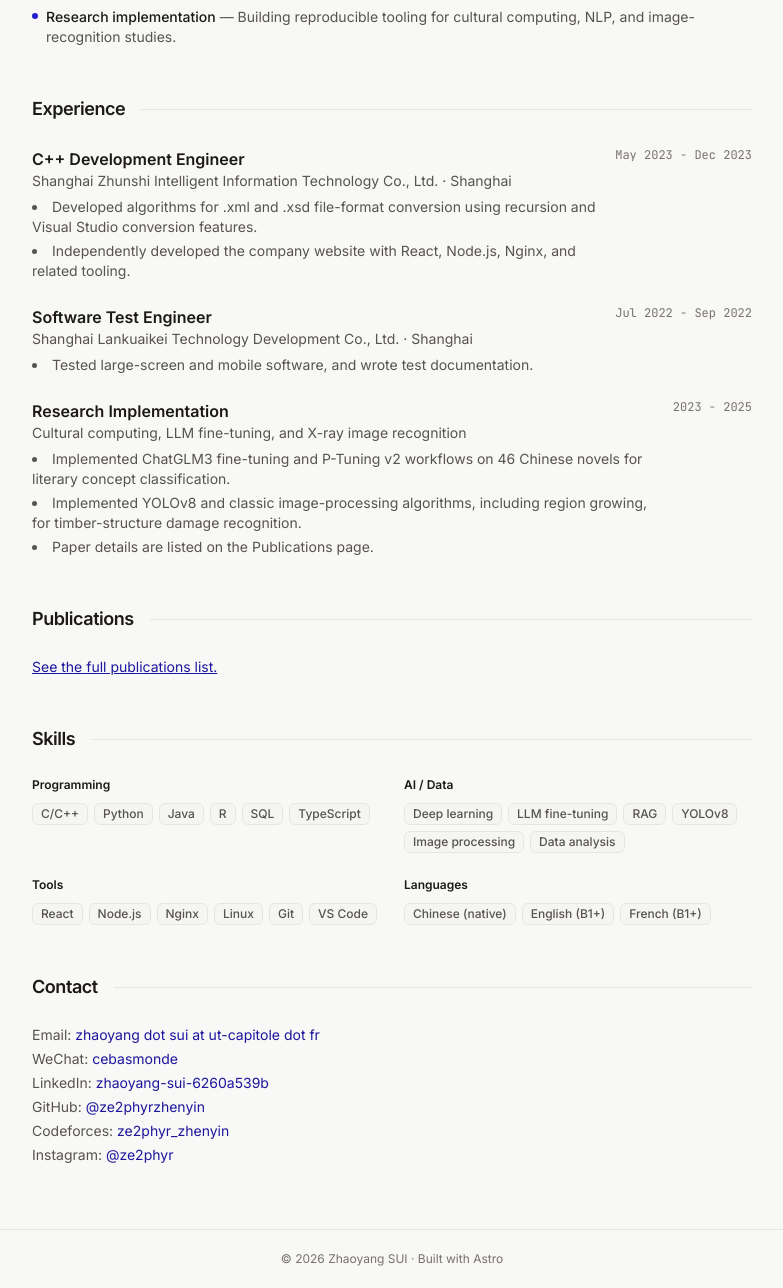
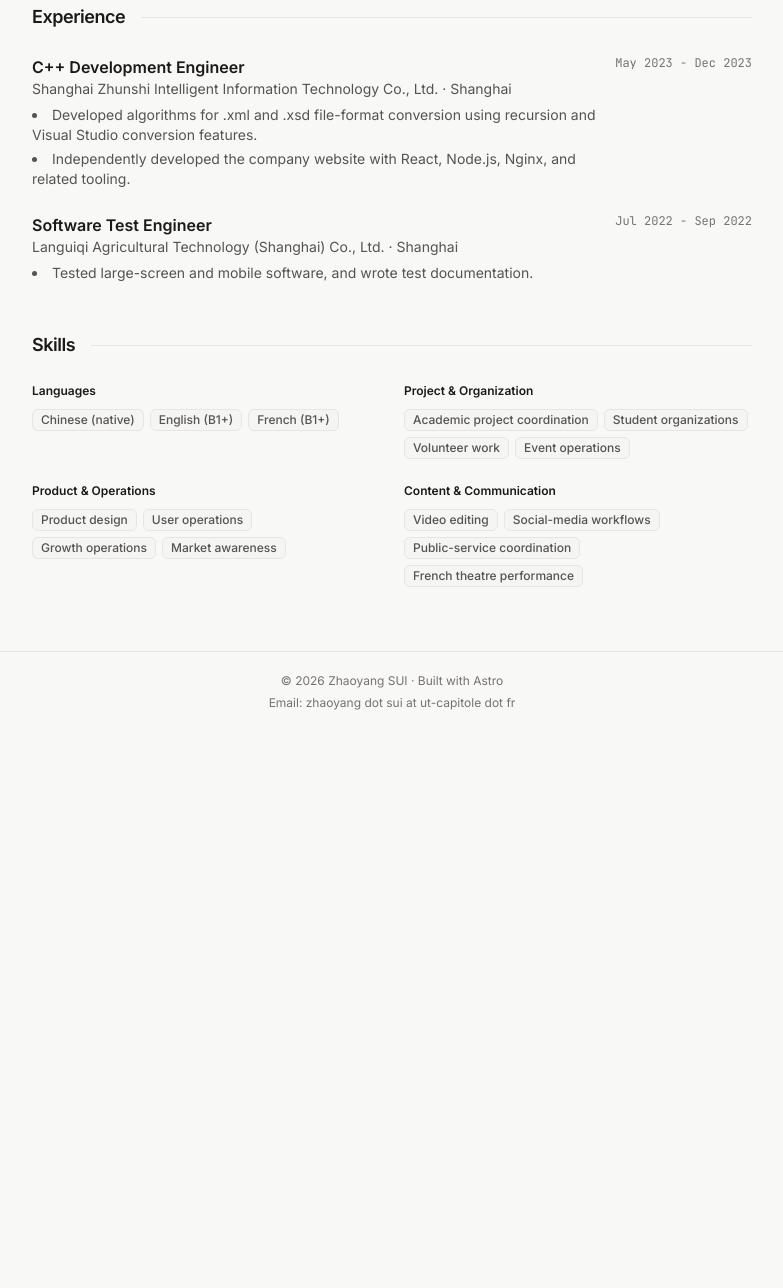
Before and after one commit to ze2phyrzhenyin/ze2phyrzhenyin.github.io, an Astro site: page /about in a window 1280 px wide. Shown: the part 1512-2800 px from the top of the page, without its empty margins (248-1031 px from the left). After the commit the page ends 2244 px from the top, so only its background shows below. Built offline with nearby package versions, Linux system fonts and the light colour scheme; Astro itself is replaced by a stand-in of ours.

Commit message:
Refine about sections and footer email

```diff
--- a/src/components/Footer.astro
+++ b/src/components/Footer.astro
@@ -1,5 +1,5 @@
 ---
-import { getSiteName } from '@/lib/config';
+import { SITE, getSiteName, formatEmailForDisplay } from '@/lib/config';
 import { useTranslations, defaultLang } from '@/i18n/utils';
 import type { Lang } from '@/i18n/ui';
 
@@ -7,6 +7,7 @@ const lang = (Astro.currentLocale ?? defaultLang) as Lang;
 const t = useTranslations(lang);
 const year = new Date().getFullYear();
 const siteName = getSiteName(lang);
+const displayEmail = formatEmailForDisplay(SITE.email);
 
 ---
 <footer class="site-footer">
@@ -15,6 +16,7 @@ const siteName = getSiteName(lang);
       © {year} {siteName} · {t('footer.built')}
       <a href="https://astro.build" target="_blank" rel="noopener" class="footer-link">Astro</a>
     </p>
+    <p class="footer-email">Email: {displayEmail}</p>
   </div>
 </footer>
 
@@ -31,6 +33,10 @@ const siteName = getSiteName(lang);
     text-align: center;
   }
 
+  .footer-email {
+    margin-top: 0.25rem;
+  }
+
   .footer-link { color: rgb(var(--muted)); }
   .footer-link:hover { color: rgb(var(--text)); }
 </style>
--- a/src/i18n/ui.ts
+++ b/src/i18n/ui.ts
@@ -43,11 +43,11 @@ export const ui = {
     'about.bio': '',
     'about.quote': 'I am still looking for the direction that fits me best; over the past month, I have found myself especially interested in proof-related topics.',
     'about.outside': '',
-    'about.education': 'Education', 'about.interests': 'Technical Interests',
-    'about.experience': 'Experience', 'about.publications': 'Publications',
-    'about.pubs.see': 'See the full publications list.',
-    'about.skills': 'Skills', 'about.awards': 'Awards & Honors', 'about.contact': 'Contact',
-    'about.prog': 'Programming', 'about.math': 'AI / Data', 'about.tools': 'Tools', 'about.lang': 'Languages',
+    'about.education': 'Education', 'about.interests': 'Technical Directions',
+    'about.experience': 'Experience',
+    'about.skills': 'Skills', 'about.awards': 'Awards & Honors',
+    'about.prog': 'Programming Languages', 'about.math': 'AI / Data', 'about.tools': 'Tools', 'about.lang': 'Languages',
+    'about.org': 'Project & Organization', 'about.ops': 'Product & Operations', 'about.media': 'Content & Communication',
     // ── Blog ──
     'blog.title': 'Blog',
     'blog.desc': '',
@@ -127,10 +127,10 @@ export const ui = {
     'about.quote': '我正在寻找适合自己的方向，最近一个月我发现自己对于证明相关的方向兴趣浓厚。',
     'about.outside': '',
     'about.education': '教育经历', 'about.interests': '技术方向',
-    'about.experience': '经历', 'about.publications': '发表论文',
-    'about.pubs.see': '查看完整发表列表。',
-    'about.skills': '技能', 'about.awards': '荣誉奖项', 'about.contact': '联系方式',
-    'about.prog': '编程语言', 'about.math': 'AI / 数据', 'about.tools': '工具', 'about.lang': '语言',
+    'about.experience': '经历',
+    'about.skills': '技能', 'about.awards': '荣誉奖项',
+    'about.prog': '编程语言', 'about.math': 'AI / 数据', 'about.tools': '工具', 'about.lang': '语言能力',
+    'about.org': '项目与组织', 'about.ops': '产品与运营', 'about.media': '内容与表达',
     'blog.title': '博客',
     'blog.desc': '',
     'blog.all': '全部', 'blog.empty': '⊥ — 暂无文章。',
@@ -199,11 +199,11 @@ export const ui = {
     'about.bio': '',
     'about.quote': "Je cherche encore la direction qui me correspond le mieux ; depuis un mois, je constate un intérêt marqué pour les sujets liés aux preuves.",
     'about.outside': '',
-    'about.education': 'Formation', 'about.interests': 'Intérêts techniques',
-    'about.experience': 'Expérience', 'about.publications': 'Publications',
-    'about.pubs.see': 'Voir la liste complète des publications.',
-    'about.skills': 'Compétences', 'about.awards': 'Distinctions', 'about.contact': 'Contact',
-    'about.prog': 'Langages', 'about.math': 'IA / Données', 'about.tools': 'Outils', 'about.lang': 'Langues',
+    'about.education': 'Formation', 'about.interests': 'Orientations techniques',
+    'about.experience': 'Expérience',
+    'about.skills': 'Compétences', 'about.awards': 'Distinctions',
+    'about.prog': 'Langages de programmation', 'about.math': 'IA / Données', 'about.tools': 'Outils', 'about.lang': 'Langues',
+    'about.org': 'Projet et organisation', 'about.ops': 'Produit et opérations', 'about.media': 'Contenu et communication',
     'blog.title': 'Blog',
     'blog.desc': '',
     'blog.all': 'Tout', 'blog.empty': '⊥ — Aucun article pour le moment.',
--- a/src/templates/AboutPage.astro
+++ b/src/templates/AboutPage.astro
@@ -1,25 +1,12 @@
 ---
 import Base from '@/layouts/Base.astro';
-import { SITE, getSiteName, formatEmailForDisplay } from '@/lib/config';
-import { useTranslations, localizePath, defaultLang } from '@/i18n/utils';
+import { getSiteName } from '@/lib/config';
+import { useTranslations, defaultLang } from '@/i18n/utils';
 import type { Lang } from '@/i18n/ui';
 
 const lang = (Astro.currentLocale ?? defaultLang) as Lang;
 const t    = useTranslations(lang);
 const siteName = getSiteName(lang);
-const displayEmail = formatEmailForDisplay(SITE.email);
-const contactLabels = {
-  wechat: lang === 'zh' ? '微信' : 'WeChat',
-  linkedin: lang === 'zh' ? '领英' : 'LinkedIn',
-};
-const contactItems = [
-  { label: 'Email', value: displayEmail },
-  { label: contactLabels.wechat, value: SITE.contact.wechat },
-  { label: contactLabels.linkedin, value: 'zhaoyang-sui-6260a539b', href: SITE.contact.linkedin },
-  { label: 'GitHub', value: '@ze2phyrzhenyin', href: SITE.contact.github },
-  { label: 'Codeforces', value: 'ze2phyr_zhenyin', href: SITE.contact.codeforces },
-  { label: 'Instagram', value: '@ze2phyr', href: SITE.contact.instagram },
-].filter((item) => item.value);
 
 type TimelineEntry = {
   title: string;
@@ -144,10 +131,9 @@ const aboutContent: Record<Lang, AboutContent> = {
       },
     ],
     interests: [
-      { title: 'Software engineering', detail: 'C/C++, Python, Java, SQL, system design, testing, and maintainable implementation.' },
-      { title: 'Web development and deployment', detail: 'React, Node.js, Nginx, Linux deployment, and full-stack project delivery.' },
-      { title: 'Applied AI', detail: 'Deep learning, LLM fine-tuning, RAG, YOLOv8, and image-processing algorithms.' },
-      { title: 'Research implementation', detail: 'Building reproducible tooling for cultural computing, NLP, and image-recognition studies.' },
+      { title: 'Programming Languages', detail: 'C/C++, Python, Java, R, SQL, TypeScript.' },
+      { title: 'AI / Data', detail: 'Deep learning, LLM fine-tuning, RAG, YOLOv8, image processing, data analysis.' },
+      { title: 'Tools', detail: 'React, Node.js, Nginx, Linux, Git, VS Code.' },
     ],
     experience: [
       {
@@ -161,26 +147,16 @@ const aboutContent: Record<Lang, AboutContent> = {
       },
       {
         title: 'Software Test Engineer',
-        meta: 'Shanghai Lankuaikei Technology Development Co., Ltd. · Shanghai',
+        meta: 'Languiqi Agricultural Technology (Shanghai) Co., Ltd. · Shanghai',
         date: 'Jul 2022 - Sep 2022',
         points: ['Tested large-screen and mobile software, and wrote test documentation.'],
       },
-      {
-        title: 'Research Implementation',
-        meta: 'Cultural computing, LLM fine-tuning, and X-ray image recognition',
-        date: '2023 - 2025',
-        points: [
-          'Implemented ChatGLM3 fine-tuning and P-Tuning v2 workflows on 46 Chinese novels for literary concept classification.',
-          'Implemented YOLOv8 and classic image-processing algorithms, including region growing, for timber-structure damage recognition.',
-          'Paper details are listed on the Publications page.',
-        ],
-      },
     ],
     skills: [
-      { key: 'about.prog', items: ['C/C++', 'Python', 'Java', 'R', 'SQL', 'TypeScript'] },
-      { key: 'about.math', items: ['Deep learning', 'LLM fine-tuning', 'RAG', 'YOLOv8', 'Image processing', 'Data analysis'] },
-      { key: 'about.tools', items: ['React', 'Node.js', 'Nginx', 'Linux', 'Git', 'VS Code'] },
       { key: 'about.lang', items: ['Chinese (native)', 'English (B1+)', 'French (B1+)'] },
+      { key: 'about.org', items: ['Academic project coordination', 'Student organizations', 'Volunteer work', 'Event operations'] },
+      { key: 'about.ops', items: ['Product design', 'User operations', 'Growth operations', 'Market awareness'] },
+      { key: 'about.media', items: ['Video editing', 'Social-media workflows', 'Public-service coordination', 'French theatre performance'] },
     ],
   },
   zh: {
@@ -205,10 +181,9 @@ const aboutContent: Record<Lang, AboutContent> = {
       },
     ],
     interests: [
-      { title: '软件工程', detail: 'C/C++、Python、Java、SQL、系统设计、测试与可维护实现。' },
-      { title: 'Web 开发与部署', detail: 'React、Node.js、Nginx、Linux 部署和全栈项目交付。' },
-      { title: '应用 AI', detail: '深度学习、大语言模型微调、RAG、YOLOv8 与图像处理算法。' },
-      { title: '科研技术实现', detail: '为文化计算、自然语言处理和图像识别研究构建可复现实验工具。' },
+      { title: '编程语言', detail: 'C/C++、Python、Java、R、SQL、TypeScript。' },
+      { title: 'AI / 数据', detail: '深度学习、大语言模型微调、RAG、YOLOv8、图像处理、数据分析。' },
+      { title: '工具', detail: 'React、Node.js、Nginx、Linux、Git、VS Code。' },
     ],
     experience: [
       {
@@ -222,26 +197,16 @@ const aboutContent: Record<Lang, AboutContent> = {
       },
       {
         title: '软件测试工程师',
-        meta: '上海蓝快科技发展有限公司 · 上海',
+        meta: '兰桂琪农业科技（上海）有限公司 · 上海',
         date: '2022 年 7 月 - 2022 年 9 月',
         points: ['测试大屏和移动端软件，并撰写测试文档。'],
       },
-      {
-        title: '科研技术实现',
-        meta: '文化计算、大语言模型微调与 X 光图像识别',
-        date: '2023 年 - 2025 年',
-        points: [
-          '实现 ChatGLM3 微调与 P-Tuning v2 流程，基于 46 部中文小说训练模型以分类复杂文学概念。',
-          '实现 YOLOv8 和区域生长等基础图像处理算法，用于木结构连接损伤识别。',
-          '论文详情单独放在 Publications 页面。',
-        ],
-      },
     ],
     skills: [
-      { key: 'about.prog', items: ['C/C++', 'Python', 'Java', 'R', 'SQL', 'TypeScript'] },
-      { key: 'about.math', items: ['深度学习', '大语言模型微调', 'RAG', 'YOLOv8', '图像处理', '数据分析'] },
-      { key: 'about.tools', items: ['React', 'Node.js', 'Nginx', 'Linux', 'Git', 'VS Code'] },
       { key: 'about.lang', items: ['中文（母语）', '英语（B1+）', '法语（B1+）'] },
+      { key: 'about.org', items: ['学术项目管理', '学生组织', '志愿服务', '会场与活动运营'] },
+      { key: 'about.ops', items: ['产品设计', '用户运营', '增长运营', '市场敏感度'] },
+      { key: 'about.media', items: ['视频剪辑', '社交媒体流程', '线上公共事务协作', '法语话剧演出'] },
     ],
   },
   fr: {
@@ -266,10 +231,9 @@ const aboutContent: Record<Lang, AboutContent> = {
       },
     ],
     interests: [
-      { title: 'Génie logiciel', detail: 'C/C++, Python, Java, SQL, conception de systèmes, tests et implémentation maintenable.' },
-      { title: 'Développement web et déploiement', detail: 'React, Node.js, Nginx, déploiement Linux et livraison de projets full-stack.' },
-      { title: 'IA appliquée', detail: 'Deep learning, fine-tuning de grands modèles de langage, RAG, YOLOv8 et algorithmes de traitement d\'image.' },
-      { title: 'Implémentation pour la recherche', detail: 'Construction d\'outils reproductibles pour le cultural computing, le NLP et la reconnaissance d\'images.' },
+      { title: 'Langages de programmation', detail: 'C/C++, Python, Java, R, SQL, TypeScript.' },
+      { title: 'IA / Données', detail: 'Deep learning, fine-tuning de grands modèles de langage, RAG, YOLOv8, traitement d\'image, analyse de données.' },
+      { title: 'Outils', detail: 'React, Node.js, Nginx, Linux, Git, VS Code.' },
     ],
     experience: [
       {
@@ -283,26 +247,16 @@ const aboutContent: Record<Lang, AboutContent> = {
       },
       {
         title: 'Ingénieur de test',
-        meta: 'Shanghai Lankuaikei Technology Development Co., Ltd. · Shanghai',
+        meta: 'Languiqi Agricultural Technology (Shanghai) Co., Ltd. · Shanghai',
         date: 'Juil. 2022 - Sept. 2022',
         points: ['Tests de logiciels pour grands écrans et mobile, avec rédaction de documentation de test.'],
       },
-      {
-        title: 'Implémentation technique pour la recherche',
-        meta: 'Cultural computing, fine-tuning de LLM et reconnaissance sur images X-ray',
-        date: '2023 - 2025',
-        points: [
-          'Implémentation de workflows de fine-tuning ChatGLM3 et P-Tuning v2 sur 46 romans chinois pour classifier des concepts littéraires complexes.',
-          "Implémentation de YOLOv8 et d'algorithmes fondamentaux de traitement d'image, dont la croissance de région, pour la reconnaissance de dommages dans les structures en bois.",
-          'Les détails des articles sont listés dans la page Publications.',
-        ],
-      },
     ],
     skills: [
-      { key: 'about.prog', items: ['C/C++', 'Python', 'Java', 'R', 'SQL', 'TypeScript'] },
-      { key: 'about.math', items: ['Deep learning', 'Fine-tuning LLM', 'RAG', 'YOLOv8', 'Traitement d\'image', 'Analyse de données'] },
-      { key: 'about.tools', items: ['React', 'Node.js', 'Nginx', 'Linux', 'Git', 'VS Code'] },
       { key: 'about.lang', items: ['Chinois (langue maternelle)', 'Anglais (B1+)', 'Français (B1+)'] },
+      { key: 'about.org', items: ['Coordination de projets académiques', 'Organisations étudiantes', 'Bénévolat', 'Gestion d\'événements'] },
+      { key: 'about.ops', items: ['Conception de produit', 'Opérations utilisateurs', 'Opérations de croissance', 'Sensibilité au marché'] },
+      { key: 'about.media', items: ['Montage vidéo', 'Flux de travail réseaux sociaux', 'Coordination de services publics en ligne', 'Théâtre en français'] },
     ],
   },
 };
@@ -397,19 +351,6 @@ const quote = t('about.quote');
         </div>
       </section>
 
-      <!-- Publications pointer -->
-      <section>
-        <div class="flex items-center gap-4 mb-6">
-          <h2 class="section-title shrink-0">{t('about.publications')}</h2>
-          <div class="flex-1 h-px" style="background:rgb(var(--border));"></div>
-        </div>
-        <p class="text-sm" style="color:rgb(var(--text-2));">
-          <a href={localizePath('/publications', lang)} style="color:var(--accent-text);text-decoration:underline;">
-            {t('about.pubs.see')}
-          </a>
-        </p>
-      </section>
-
       <!-- Skills -->
       <section>
         <div class="flex items-center gap-4 mb-6">
@@ -426,24 +367,6 @@ const quote = t('about.quote');
         </div>
       </section>
 
-      <!-- Contact -->
-      <section>
-        <div class="flex items-center gap-4 mb-6">
-          <h2 class="section-title shrink-0">{t('about.contact')}</h2>
-          <div class="flex-1 h-px" style="background:rgb(var(--border));"></div>
-        </div>
-        <div class="text-sm space-y-1" style="color:rgb(var(--text-2));">
-          {contactItems.map((item) => (
-            <p>
-              {item.label}: {item.href ? (
-                <a href={item.href} target="_blank" rel="noopener" style="color:var(--accent-text);">{item.value}</a>
-              ) : (
-                <span style="color:var(--accent-text);">{item.value}</span>
-              )}
-            </p>
-          ))}
-        </div>
-      </section>
     </div>
   </div>
 </Base>
```
